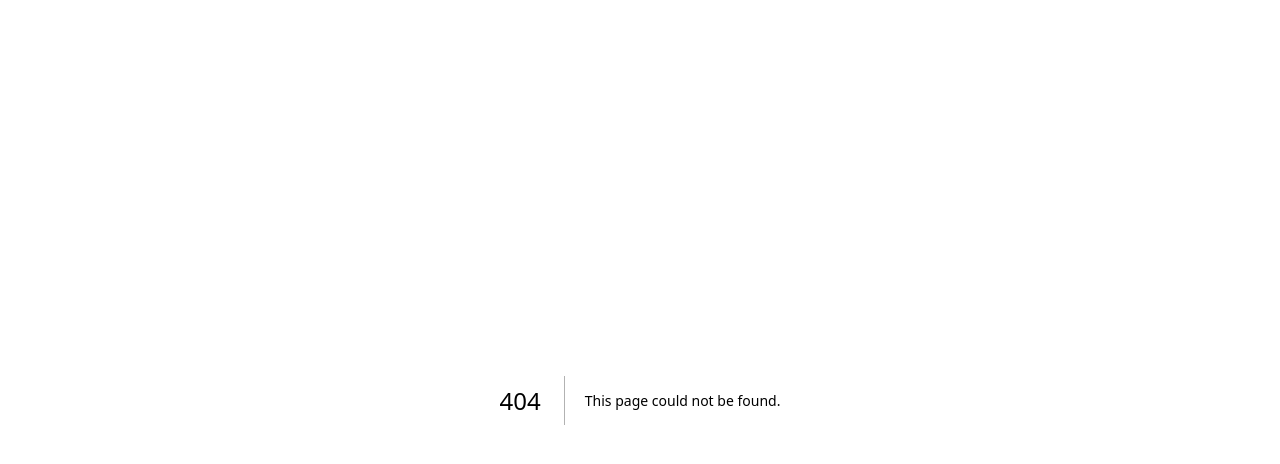
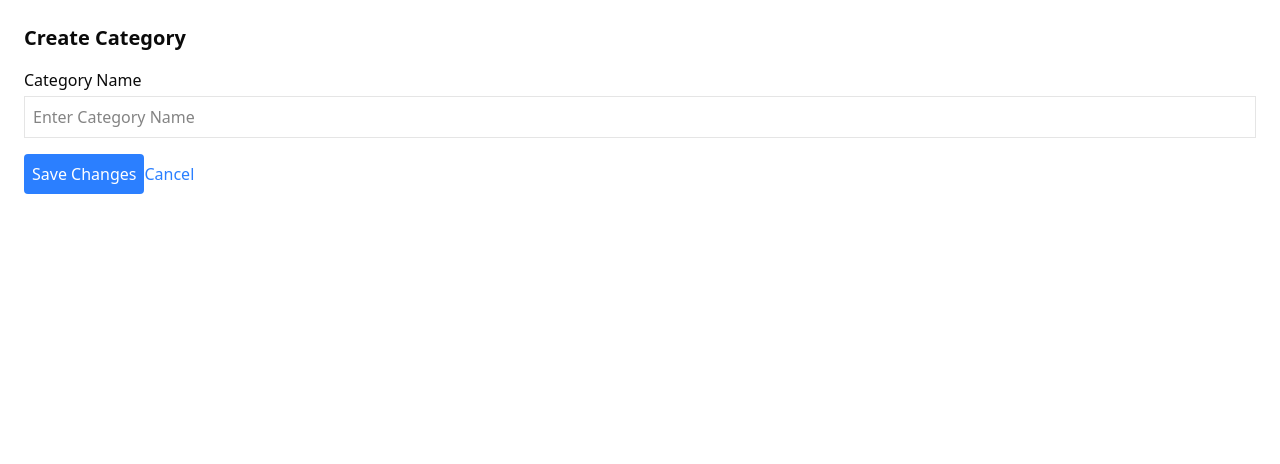
Before and after one commit to Zareer04/Retail-POS, a Next.js app in the folder frontend/: page /categories/new in a window 1280 px wide. Before the commit this address had no page. Shown: the top 464 px of the page. Built offline with nearby package versions, Linux system fonts and the light colour scheme.

Commit message:
feat: Add category management pages for listing, creating, and editing, and initialize the database.

```diff
--- /dev/null
+++ b/frontend/src/app/categories/[id]/edit/CategoryForm.tsx
@@ -0,0 +1,29 @@
+"use client";
+
+import { useForm } from "react-hook-form";
+import { zodResolver } from "@hookform/resolvers/zod";
+import { CategorySchema, categorySchema } from "@/lib/validation/categorySchema";
+import Link from "next/link";
+
+export default function CategoryForm({ defaultValues, onSubmit }: any) {
+   const form = useForm<CategorySchema>({
+      resolver: zodResolver(categorySchema),
+      defaultValues,
+   });
+
+   return (
+      <form onSubmit={form.handleSubmit(onSubmit)} className="space-y-4">
+         <div>
+            <label className="block mb-1">Category Name</label>
+            <input
+               {...form.register("name")}
+               className="border p-2 w-full"
+               placeholder="Enter Category Name"
+             />
+             <p className="text-red-500 text-sm mt-1">{form.formState.errors.name?.message}</p>
+         </div>
+         <button type="submit" className="bg-blue-500 text-white p-2 rounded">Save Changes</button>
+         <Link href="/categories" className="text-blue-500 hover:underline">Cancel</Link>
+      </form>
+   );
+}
--- /dev/null
+++ b/frontend/src/app/categories/[id]/edit/page.tsx
@@ -0,0 +1,44 @@
+"use client";
+
+import { useEffect, useState } from "react";
+import { api } from "../../../../lib/api";
+import CategoryForm from "./CategoryForm";
+import { useParams, useRouter } from "next/navigation";
+
+export default function EditCategoryPage() {
+   const { id } = useParams();
+   const router = useRouter();
+   const [category, setCategory] = useState(null);
+
+   useEffect(() => {
+      async function fetchCategory() {
+         try {
+            const { data } = await api.get(`/categories/${id}/`);
+            setCategory(data);
+         } catch (error) {
+            console.error("Failed to fetch category", error);
+         }
+      }
+      if (id) fetchCategory();
+   }, [id]);
+
+   async function onSubmit(values: any) {
+      try {
+         await api.patch(`/categories/${id}/`, values);
+         alert("Category updated!");
+         router.push("/categories");
+      } catch (error) {
+         console.error("Failed to update category", error);
+         alert("Failed to update category");
+      }
+   }
+
+   if (!category) return <div>Loading...</div>;
+
+   return (
+      <div className="p-6">
+         <h1 className="text-xl font-semibold mb-4">Edit Category</h1>
+         <CategoryForm defaultValues={category} onSubmit={onSubmit} />
+      </div>
+   );
+}
--- /dev/null
+++ b/frontend/src/app/categories/new/page.tsx
@@ -0,0 +1,27 @@
+"use client";
+
+import CategoryForm from "@/app/categories/[id]/edit/CategoryForm";
+import { api } from "../../../lib/api";
+import { useRouter } from "next/navigation";
+
+export default function NewCategory() {
+   const router = useRouter();
+
+   async function onSubmit(values: any) {
+      try {
+         await api.post("/categories/", values);
+         alert("Category created!");
+         router.push("/categories");
+      } catch (error) {
+         console.error(error);
+         alert("Failed to create category");
+      }
+   }
+
+   return (
+      <div className="p-6">
+         <h1 className="text-xl font-semibold mb-4">Create Category</h1>
+         <CategoryForm defaultValues={{ name: "" }} onSubmit={onSubmit} />
+      </div>
+   );
+}
--- /dev/null
+++ b/frontend/src/app/categories/page.tsx
@@ -0,0 +1,32 @@
+"use client";
+
+import { useEffect, useState } from "react";
+import { api } from "../../lib/api";
+import Link from "next/link";
+
+export default function CategoriesPage() {
+   const [categories, setCategories] = useState([]);
+
+   useEffect(() => {
+      api.get("/categories/").then((res) => setCategories(res.data));
+   }, []);
+
+   return (
+      <div className="p-6">
+         <h1 className="text-xl font-semibold mb-4">Categories</h1>
+         <Link href="/categories/new" className="bg-blue-500 text-white p-2 rounded inline-block">
+            Add New Category
+         </Link>
+         <ul className="mt-4 space-y-2">
+            {categories.map((category: any) => (
+               <li key={category.id} className="border p-3 rounded flex justify-between items-center">
+                  <span>{category.name}</span>
+                  <Link href={`/categories/${category.id}/edit`} className="text-blue-500 hover:underline">
+                     Edit
+                  </Link>
+               </li>
+            ))}
+         </ul>
+      </div>
+   );
+}
--- /dev/null
+++ b/frontend/src/lib/validation/categorySchema.ts
@@ -0,0 +1,7 @@
+import * as z from 'zod';
+
+export const categorySchema = z.object({
+   name: z.string().min(2, 'Name is required'),
+});
+
+export type CategorySchema = z.infer<typeof categorySchema>;
```
Also changed, not shown: 1 other file (tests, documents, lock files or other folders).
